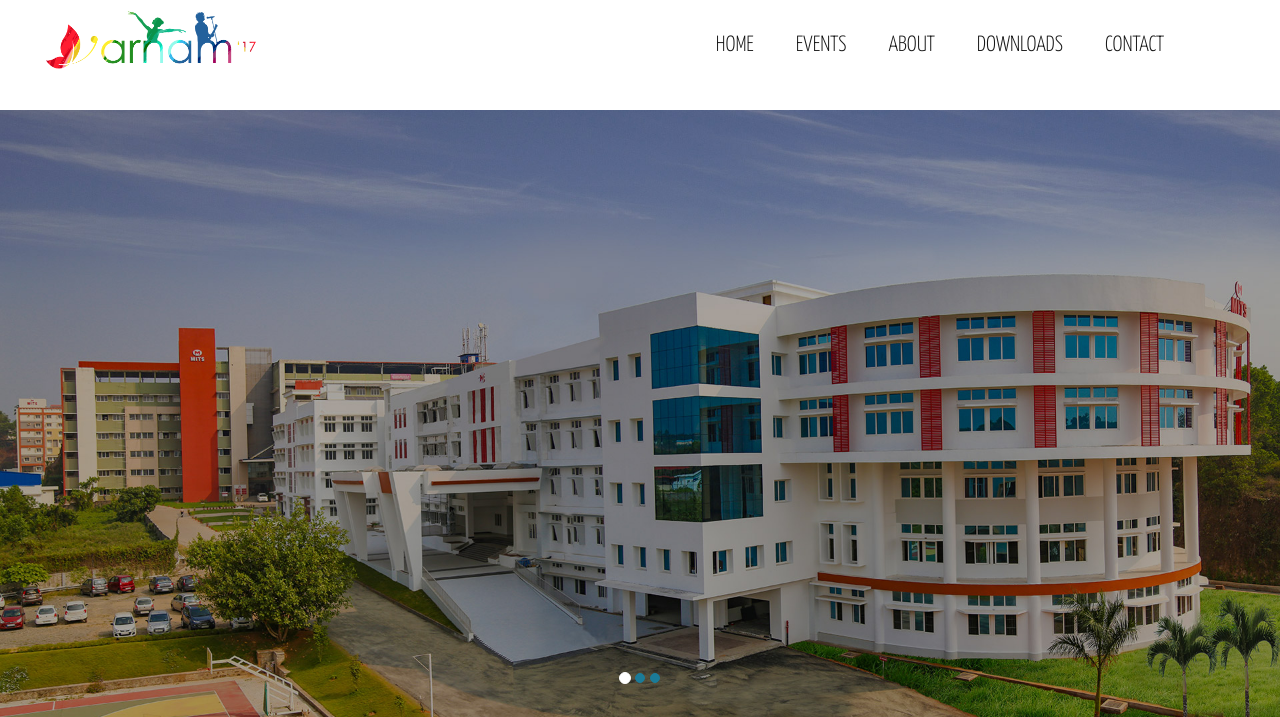
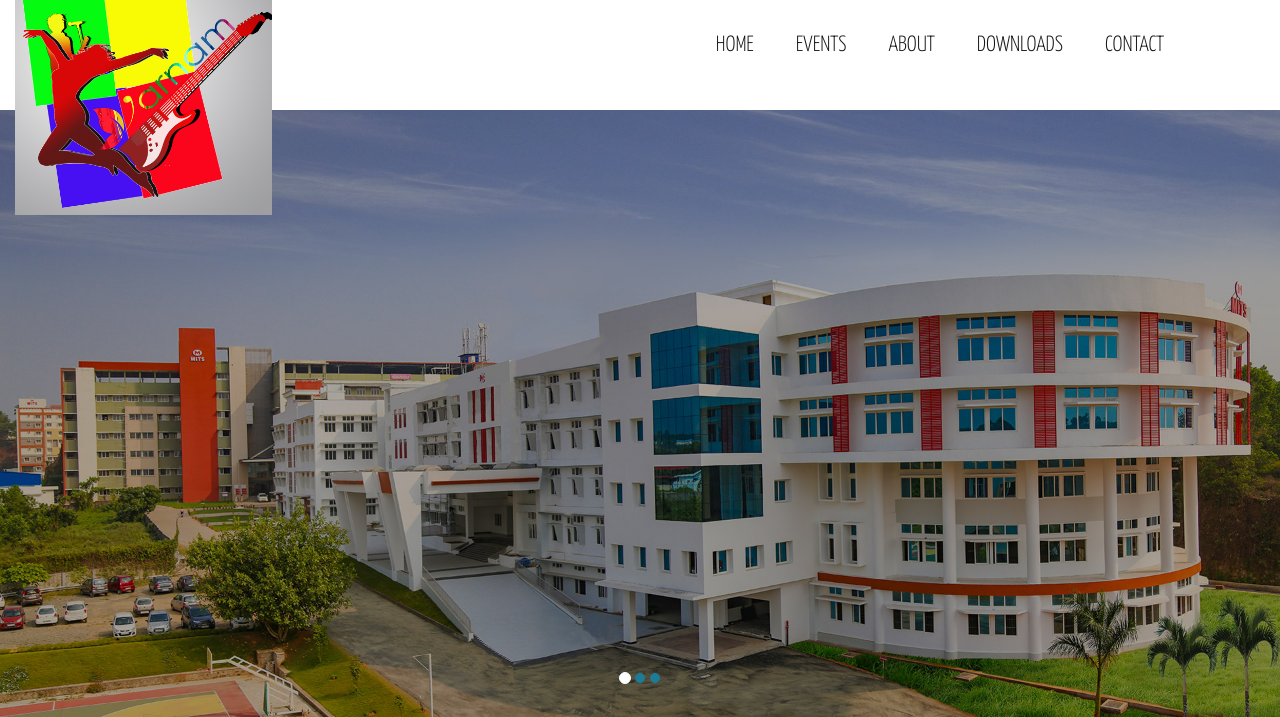
Before and after one commit to eldhoshaji/varnam, a plain HTML site: page index.html in a window 1280 px wide. Shown: the top 717 px of the page. Drawn offline with nearby package versions, Linux system fonts and the light colour scheme.

Commit message:
final
asdasd

```diff
--- a/index.html
+++ b/index.html
@@ -150,7 +150,7 @@
 					<div class="row">
 						<div class="navbar-header">
 							<a class="navbar-brand" href="index.html">
-								<img class="img-responsive" src="images/varnam.png" alt="logo">
+								<img class="img-responsive" src="images/logo%20.png" alt="logo">
 							</a>
 						</div>
 						<div class="collapse navbar-collapse">
@@ -1328,6 +1328,7 @@
 			<div class="container">
 				<div class="text-center">
 					<p> Connect With Us</p>
+                    <i class="fa fa-facebook" aria-hidden="true"></i>
 
 				</div>
 			</div>
```
Also changed, not shown: images/block_chain.jpg (added), images/logo .png (added), images/logo.png (deleted), images/slider/butterfly.png (added).
